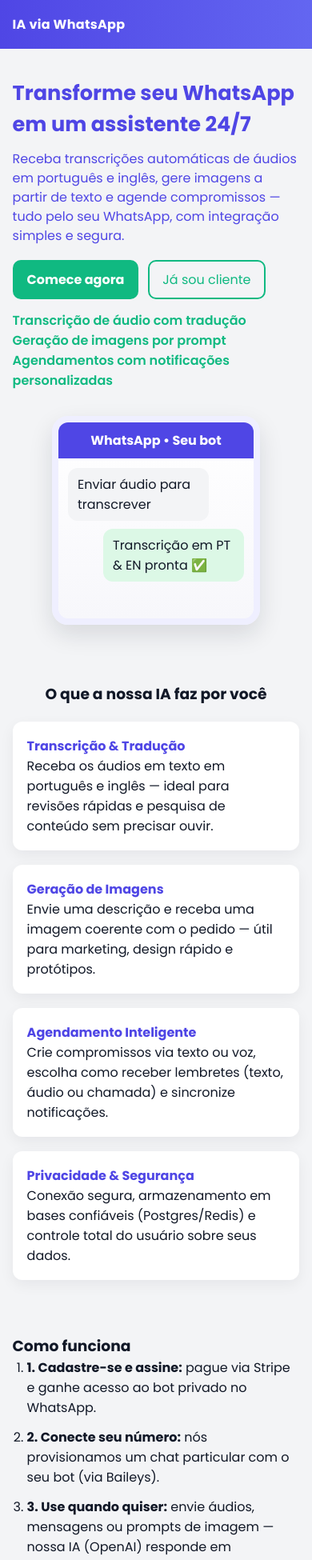
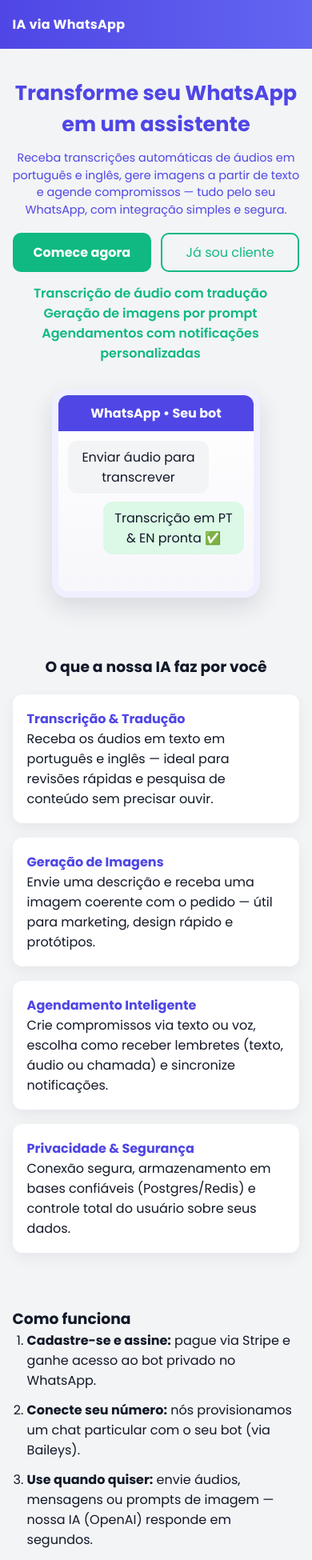
Before and after one commit to LUCASbrms/site, a React (Vite) app: page / in a window 390 px wide. Shown: the top 1950 px of the page at 80% size. Built offline with nearby package versions, Linux system fonts and the light colour scheme.

Commit message:
responsivo

```diff
--- a/src/pages/Home.jsx
+++ b/src/pages/Home.jsx
@@ -19,7 +19,7 @@
         <section className="hero container">
           <div className="hero-left">
             <h2 className="hero-title">
-              Transforme seu WhatsApp em um assistente 24/7
+              Transforme seu WhatsApp em um assistente
             </h2>
             <p className="hero-sub">
               Receba transcrições automáticas de áudios em português e inglês,
@@ -93,15 +93,15 @@
           <h3>Como funciona</h3>
           <ol className="steps">
             <li>
-              <strong>1. Cadastre-se e assine:</strong> pague via Stripe e ganhe
+              <strong> Cadastre-se e assine:</strong> pague via Stripe e ganhe
               acesso ao bot privado no WhatsApp.
             </li>
             <li>
-              <strong>2. Conecte seu número:</strong> nós provisionamos um chat
+              <strong> Conecte seu número:</strong> nós provisionamos um chat
               particular com o seu bot (via Baileys).
             </li>
             <li>
-              <strong>3. Use quando quiser:</strong> envie áudios, mensagens
+              <strong> Use quando quiser:</strong> envie áudios, mensagens
               ou prompts de imagem — nossa IA (OpenAI) responde em segundos.
             </li>
           </ol>
@@ -112,7 +112,7 @@
             <h4>Plano Mensal</h4>
             <p className="price">R$ 29,90 / mês</p>
             <ul>
-              <li>Transcrições ilimitadas (com fair-use)</li>
+              <li>Transcrições ilimitadas</li>
               <li>Geração de imagens</li>
               <li>Agendamentos e lembretes</li>
               <li>Suporte via chat</li>
--- a/src/styles/home.css
+++ b/src/styles/home.css
@@ -31,7 +31,7 @@
 .nav .nav-cta { background: white; color: var(--prim); padding:8px 12px; border-radius:8px; margin-left:12px; text-decoration:none; }
 
 
-.hero{ display:flex; gap:32px; padding:56px 0; align-items:center; }
+.hero {display:flex; flex-wrap: wrap; gap:32px; padding:56px 0; align-items:center;}
 .hero-left { flex:1; }
 .hero-right { flex:1; display:flex; justify-content:center; }
 
@@ -103,16 +103,31 @@
 
 .site-footer { background: linear-gradient(90deg, var(--prim-2), var(--prim)); color:white; padding:20px 0; margin-top:30px; text-align:center; }
 
+@media (max-width: 1200px){
+  .hero-title { font-size:1.8rem; }
+  .feature-grid { grid-template-columns: repeat(3,1fr); } /* 3 colunas */
+}
 
+/* --- Tablets (até 900px) --- */
 @media (max-width: 900px){
-  .hero{ flex-direction:column; padding:36px 0; }
-  .feature-grid { grid-template-columns:repeat(2,1fr); }
+  .hero { flex-direction:column; text-align:center; padding:36px 0; }
+  .hero-actions { justify-content:center; }
+  .feature-grid { grid-template-columns:repeat(2,1fr); } /* 2 colunas */
   .pricing { flex-direction:column; align-items:center; }
 }
 
+/* --- Celulares médios (até 520px) --- */
 @media (max-width: 520px){
-  .feature-grid { grid-template-columns:1fr; }
-  .nav { display:none; }
+  .feature-grid { grid-template-columns:1fr; } /* 1 coluna */
+  .nav { display:none; } /* esconder menu no mobile */
   .brand{ font-size:1rem; }
   .hero-title { font-size:1.6rem; }
 }
+
+/* --- Celulares pequenos (até 480px) --- */
+@media (max-width: 480px){
+  .hero-sub { font-size:0.9rem; }
+  .cta-primary, .cta-outline {
+    width:100%; text-align:center; /* botões ocupam toda largura */
+  }
+}
```
